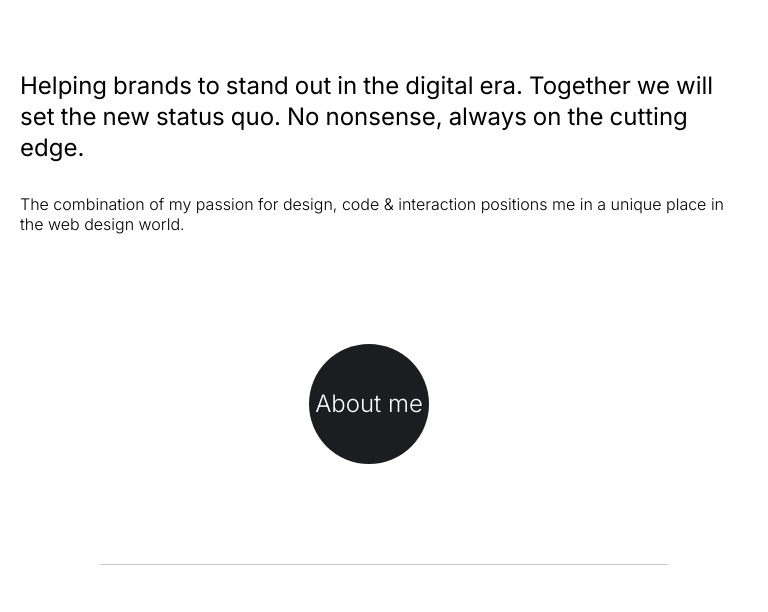
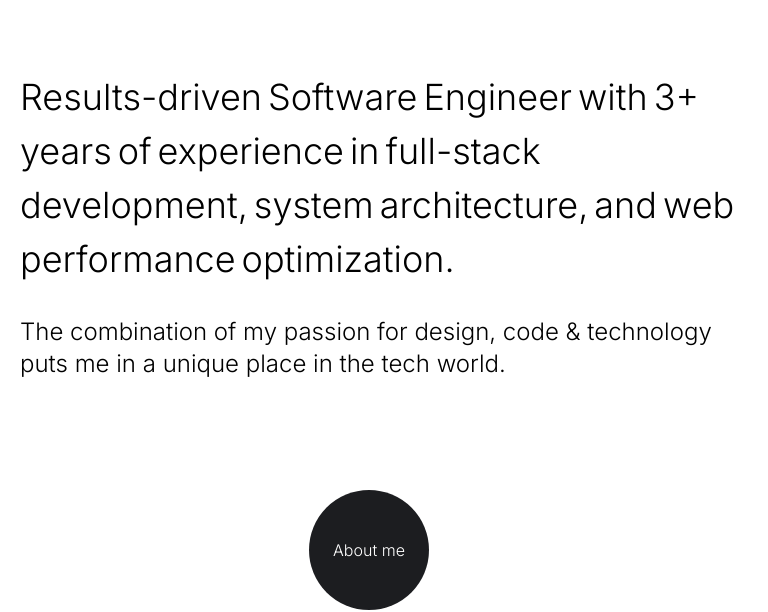
Before and after one commit to IamLucidDreamer/wesbite-of-manas, a Next.js app: page / in a window 768 px wide. Shown: the part 830-1442 px from the top of the page. Built offline with nearby package versions, Linux system fonts and the light colour scheme.

Commit message:
Feat : Description section

```diff
--- a/src/components/Description/index.tsx
+++ b/src/components/Description/index.tsx
@@ -6,7 +6,7 @@ import Rounded from "../../common/RoundedButton";
 
 export default function index() {
   const phrase =
-    "Helping brands to stand out in the digital era. Together we will set the new status quo. No nonsense, always on the cutting edge.";
+    "Results-driven Software Engineer with 3+ years of experience in full-stack development, system architecture, and web performance optimization.";
   const description = useRef<HTMLDivElement>(null);
   const isInView = useInView(description as React.RefObject<Element>);
 
@@ -19,6 +19,7 @@ export default function index() {
               <span key={index} className={styles.mask}>
                 <motion.span
                   variants={slideUp}
+                  transition={{ delay: index * 5 }}
                   custom={index}
                   animate={isInView ? "open" : "closed"}
                   key={index}
@@ -30,8 +31,8 @@ export default function index() {
           })}
         </p>
         <motion.p variants={opacity} animate={isInView ? "open" : "closed"}>
-          The combination of my passion for design, code & interaction positions
-          me in a unique place in the web design world.
+          The combination of my passion for design, code & technology
+          puts me in a unique place in the tech world.
         </motion.p>
         <div data-scroll data-scroll-speed={0.1}>
           <Rounded className={styles.button}>
--- a/src/components/Description/style.module.scss
+++ b/src/components/Description/style.module.scss
@@ -14,7 +14,8 @@
             &:nth-of-type(1){
                 font-size: 36px;
                 gap: 8px;
-                line-height: 1.3;
+                line-height: 1.5;
+                font-weight: 300;
                 span{
                     margin-right: 3px;
                 }
@@ -26,13 +27,14 @@
             }
             &:nth-of-type(2){
                 font-size: 18px;
-                width: 80%;
+                width: 50%;
                 font-weight: 300;
+                line-height: 32px;
             }
         }
         .button{
             top: 80%;
-            left: calc(100% - 200px);
+            left: calc(100% - 320px);
             width: 180px;
             height: 180px;
             background-color: #1C1D20;
@@ -59,7 +61,40 @@
     }
 }
 
-@media screen and (max-width: 768px) {
+@media screen and (min-width: 768px ) and (max-width : 1200px){
+    .description{
+        padding-left: 50px;
+        padding-right: 50px;
+        margin-top: 100px;
+        .body{
+            flex-direction: column;
+            align-items: center;
+            gap: 30px;
+            p{
+                &:nth-of-type(1){
+                    font-size: 36px !important;
+                }
+                &:nth-of-type(2){
+                    width: 100%;
+                    font-size: 24px !important;
+                }
+            }
+            .button{
+                width: 150px;
+                height: 150px;
+                top: 70%;
+                left: calc(50% - 75px);
+                p{
+                    font-size: 16px !important;
+
+                }
+            }
+        }
+    }
+}
+
+
+@media screen and (max-width: 1200px){
     .description{
         padding-left: 20px;
         padding-right: 20px;
@@ -82,6 +117,11 @@
                 height: 120px;
                 top: 70%;
                 left: calc(50% - 75px);
+                p{
+                font-size: 16px;
+                font-weight: 300;
+                z-index: 1;
+            }
             }
         }
     }
```
